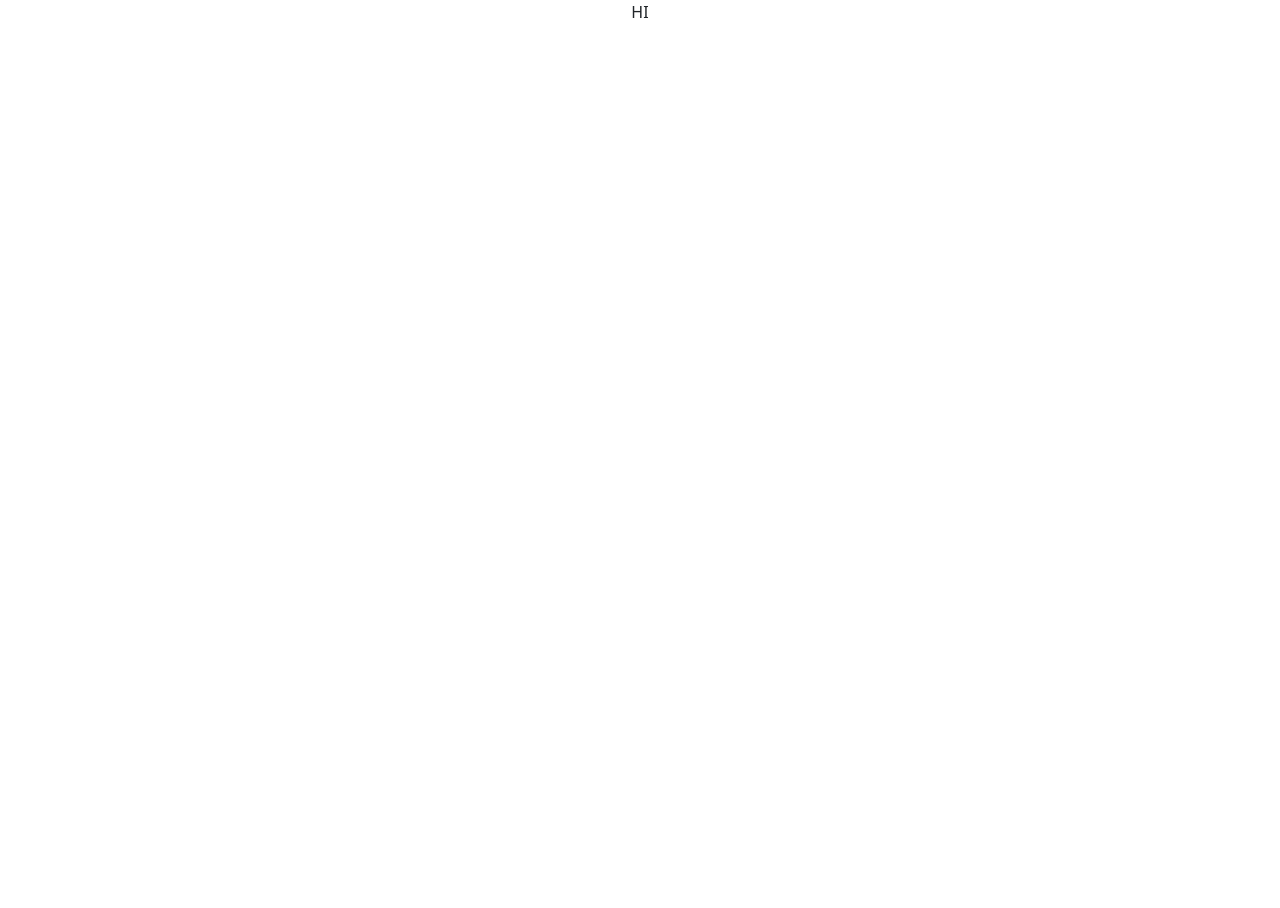
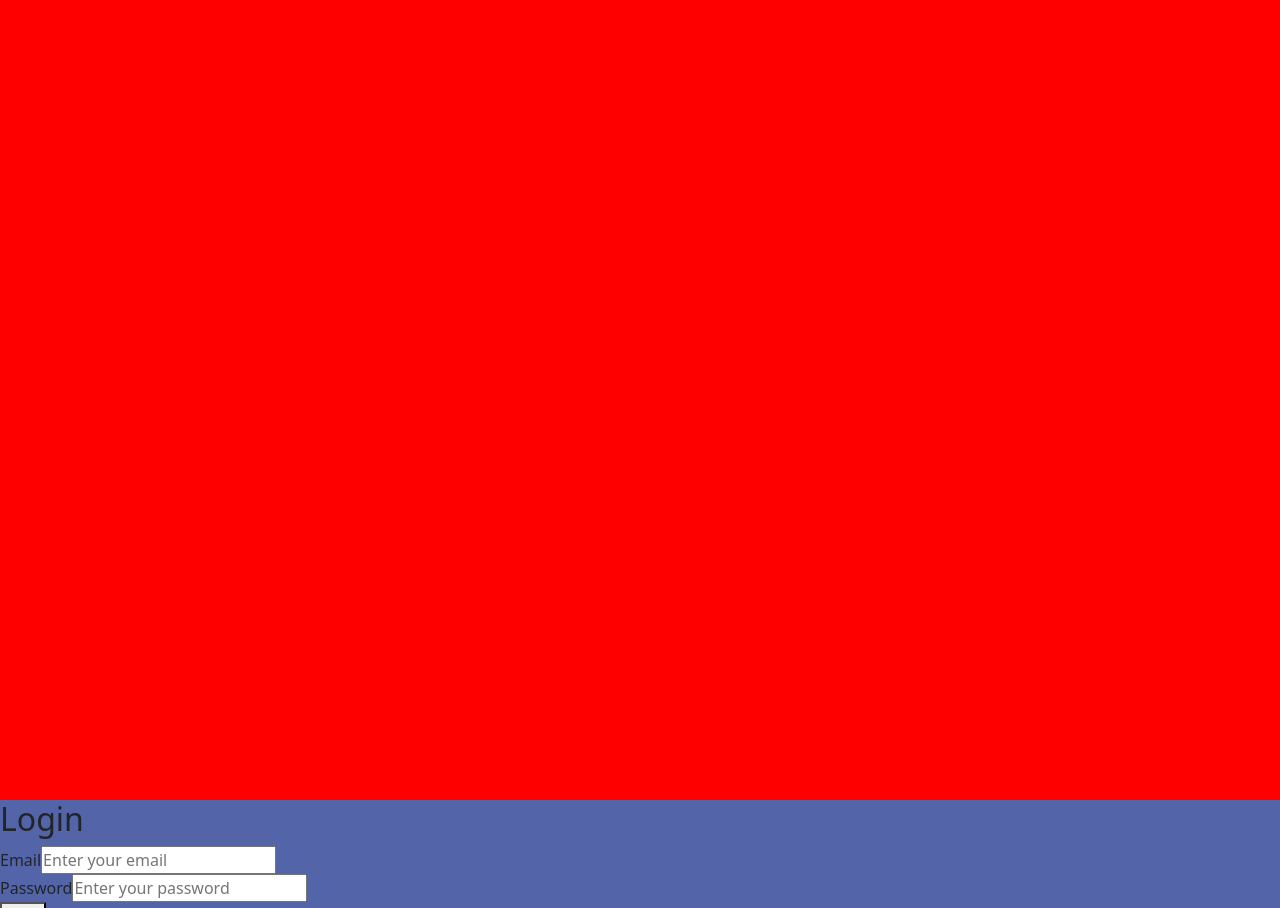
Before and after one commit to AlrightErin27/df-challenge, a React (Create React App) app: page / in a window 1280 px wide. Shown: the top 908 px of the page. Before the commit the page ends 800 px from the top, so only its background shows below. Built offline with nearby package versions, Linux system fonts and the light colour scheme.

Commit message:
Init structure for site

```diff
--- a/package.json
+++ b/package.json
@@ -15,6 +15,7 @@
     "mongoose": "^8.9.3",
     "react": "^18.3.1",
     "react-dom": "^18.3.1",
+    "react-router-dom": "^7.1.1",
     "react-scripts": "5.0.1",
     "web-vitals": "^4.2.4"
   },
--- a/src/App.js
+++ b/src/App.js
@@ -1,8 +1,25 @@
 import "./App.css";
 import "bootstrap/dist/css/bootstrap.min.css";
+import { BrowserRouter as Router, Routes, Route } from "react-router-dom";
+
+// Components
+import Home from "./Components/Home/Home";
+import Entry from "./Components/Entry/Entry";
+import Dashboard from "./Components/Dashboard/Dashboard";
 
 function App() {
-  return <div className="App">HI</div>;
+  return (
+    <Router>
+      <div style={{ height: "100%" }}>
+        <Home />
+        <Routes>
+          {/* Render Home as a wrapper for other components */}
+          <Route path="/" element={<Entry />} />
+          <Route path="/dashboard" element={<Dashboard />} />
+        </Routes>
+      </div>
+    </Router>
+  );
 }
 
 export default App;
--- /dev/null
+++ b/src/Components/Dashboard/Dashboard.css
@@ -0,0 +1,15 @@
+html,
+body {
+  height: 100%;
+  margin: 0;
+  padding: 0;
+}
+
+#root {
+  height: 100%;
+}
+
+.dashboard-cont {
+  background-color: rgb(119, 130, 36);
+  height: 100%;
+}
--- /dev/null
+++ b/src/Components/Dashboard/Dashboard.js
@@ -0,0 +1,5 @@
+import "./Dashboard.css";
+
+export default function Dashboard() {
+  return <div className="dashboard-cont">DASHBOARD</div>;
+}
--- /dev/null
+++ b/src/Components/Entry/Entry.css
@@ -0,0 +1,17 @@
+/* Entry.css */
+
+html,
+body {
+  height: 100%;
+  margin: 0;
+  padding: 0;
+}
+
+#root {
+  height: 100%;
+}
+
+.entry-cont {
+  background-color: rgb(84, 100, 169);
+  height: 100%;
+}
--- /dev/null
+++ b/src/Components/Entry/Entry.js
@@ -0,0 +1,57 @@
+import React, { useState } from "react";
+import "./Entry.css";
+
+export default function Entry() {
+  const [isLogin, setIsLogin] = useState(true); // Toggle between Login and Register
+
+  return (
+    <div className="entry-cont">
+      <div className="entry-box">
+        <h2>{isLogin ? "Login" : "Register"}</h2>
+        <form>
+          {!isLogin && (
+            <div className="form-group">
+              <label htmlFor="username">Username</label>
+              <input
+                type="text"
+                id="username"
+                name="username"
+                placeholder="Enter your username"
+                required
+              />
+            </div>
+          )}
+          <div className="form-group">
+            <label htmlFor="email">Email</label>
+            <input
+              type="email"
+              id="email"
+              name="email"
+              placeholder="Enter your email"
+              required
+            />
+          </div>
+          <div className="form-group">
+            <label htmlFor="password">Password</label>
+            <input
+              type="password"
+              id="password"
+              name="password"
+              placeholder="Enter your password"
+              required
+            />
+          </div>
+          <button type="submit">{isLogin ? "Login" : "Register"}</button>
+        </form>
+        <div className="toggle-link">
+          <p>
+            {isLogin ? "Don't have an account?" : "Already have an account?"}{" "}
+            <button type="button" onClick={() => setIsLogin(!isLogin)}>
+              {isLogin ? "Register" : "Login"}
+            </button>
+          </p>
+        </div>
+      </div>
+    </div>
+  );
+}
--- /dev/null
+++ b/src/Components/Home/Home.css
@@ -0,0 +1,17 @@
+/* Home.css */
+
+html,
+body {
+  height: 100%;
+  margin: 0;
+  padding: 0;
+}
+
+#root {
+  height: 100%;
+}
+
+.home-cont {
+  background-color: red;
+  height: 100%;
+}
--- /dev/null
+++ b/src/Components/Home/Home.js
@@ -0,0 +1,5 @@
+import "./Home.css";
+
+export default function Home() {
+  return <div className="home-cont"></div>;
+}
--- a/src/index.css
+++ b/src/index.css
@@ -1,13 +1,10 @@
+* {
+  margin: 0;
+  padding: 0;
+  box-sizing: border-box;
+}
+html,
 body {
-  margin: 0;
-  /* font-family: -apple-system, BlinkMacSystemFont, 'Segoe UI', 'Roboto', 'Oxygen',
-    'Ubuntu', 'Cantarell', 'Fira Sans', 'Droid Sans', 'Helvetica Neue',
-    sans-serif; */
-  -webkit-font-smoothing: antialiased;
-  -moz-osx-font-smoothing: grayscale;
+  width: 100%;
+  max-width: 100vw;
 }
-
-code {
-  /* font-family: source-code-pro, Menlo, Monaco, Consolas, 'Courier New',
-    monospace; */
-}
```
Also changed, not shown: 2 other files (tests, documents, lock files or other folders).
